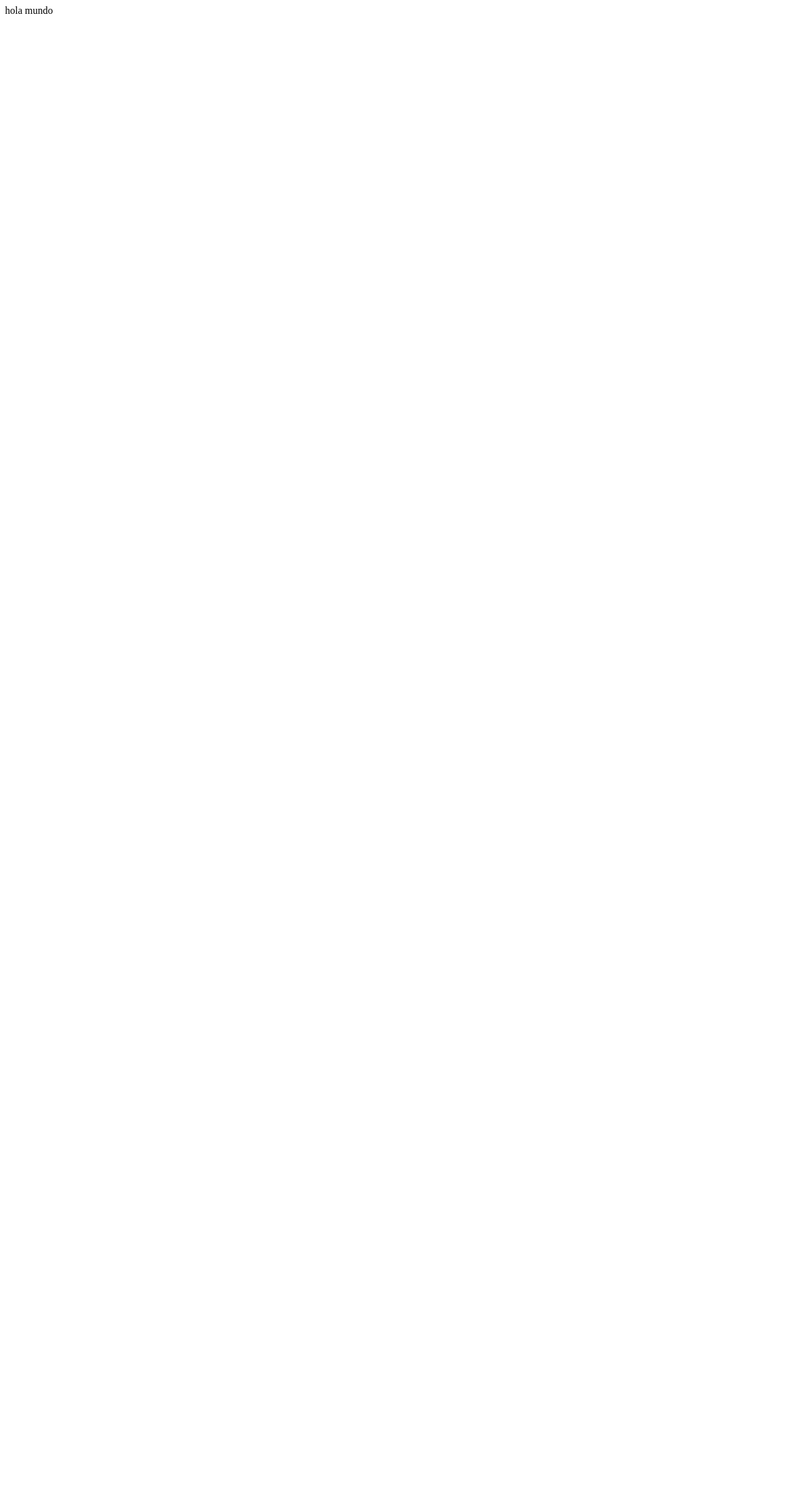
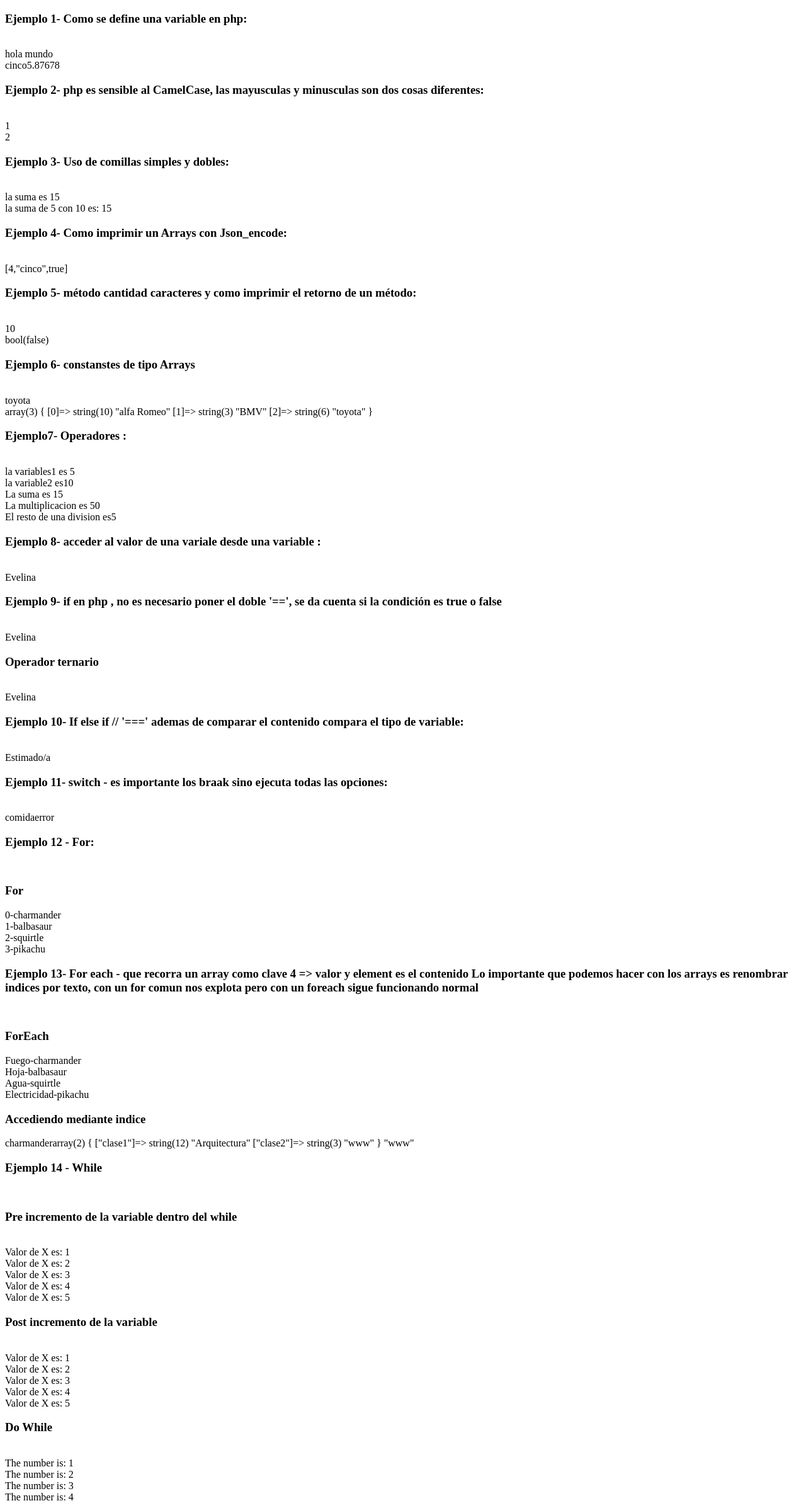
Before and after one commit to evelinanunez/php, a PHP site: page / in a window 1280 px wide. Before the commit the page is almost empty. Shown: the whole page at 63% size. Before the commit the page ends 22 px from the top, so only its background shows below. Run offline with PHP 8.4, Linux system fonts and the light colour scheme.

Commit message:
se suben ejemplos clase 1

```diff
--- a/index.php
+++ b/index.php
@@ -1,4 +1,222 @@
+<!doctype html>
+<html lang="es">
+<head>
+    <meta charset="UTF-8">
+    <meta name="viewport"
+          content="width=device-width, user-scalable=no, initial-scale=1.0, maximum-scale=1.0, minimum-scale=1.0">
+    <meta http-equiv="X-UA-Compatible" content="ie=edge">
+    <title>Evelina Celeste Nuñez</title>
+</head>
+<body>
+
+</body>
+</html>
+
+
+
 <?php
 
-echo "hola mundo";
+echo "<h3>Ejemplo 1- Como se define una variable en php: </h3> <br>" ;
+echo "hola mundo" . "<br>";
+ $variable = "cinco" . 5.87678;
+ echo $variable;
+
+
+ echo "<h3>Ejemplo 2- php es sensible al CamelCase, las mayusculas y minusculas son dos cosas diferentes:</h3> <br>";
+$variable = 1;
+$VARIABLE =2;
+echo $variable . "<br>";
+echo $VARIABLE . "<br>";
+
+
+echo "<h3>Ejemplo 3- Uso de comillas simples y dobles:</h3> <br>";
+// "caracteres de escape" cuando queremso utilizar comillas simple y dobles \" xxxxxxxx \"
+$x= 5;
+$y=10;
+
+// ' ' comillas simples lo toma como texto literal
+// " " comillas dobles le pedimos que interprete
+echo "la suma es " .  $x + $y . "<br>";
+echo "la suma de $x con $y es: " . $x +$y. "<br>";
+
+
+echo "<h3>Ejemplo 4- Como imprimir un Arrays con Json_encode:</h3> <br>";
+$y=true;
+$variable = [4,"cinco",$y];
+echo json_encode($variable);
+
+
+echo "<h3>Ejemplo 5- método cantidad caracteres y como imprimir el retorno de un método:</h3> <br>";
+$variable= "hola mundo";
+echo strlen($variable) . "<br>";
+
+// con var_dump imprimimos lo que nos devuelve el metodo
+var_dump(is_array($variable));
+
+
+echo "<h3>Ejemplo 6- constanstes de tipo Arrays</h3> <br>";
+define("autos", [
+        "alfa Romeo",
+        "BMV",
+        "toyota"
+    ]);
+
+echo autos[2] . "<br>";
+var_dump(autos) ;
+
+
+
+echo "<h3>Ejemplo7- Operadores : </h3> <br>";
+$variable1= 5;
+$variable2= 10;
+echo  "la variables1 es " . $variable1 . "<br>";
+echo "la variable2 es" . $variable2 . "<br>";
+$suma= $variable1 +$variable2;
+$multiplicacion= $variable1 * $variable2;
+$division= $variable1 / $variable2;
+$restoDivision= $variable1 % $variable2;
+$exponencial= $variable1 ** $variable2;
+
+echo "La suma es " . $suma . "<br>";
+echo "La multiplicacion es " . $multiplicacion . "<br>";
+echo "El resto de una division es" .$restoDivision . "<br>";
+
+
+echo "<h3> Ejemplo 8- acceder al valor de una variale desde una variable :</h3> <br>";
+$nombre= "Evelina";
+$nombreDeVariable="nombre";
+
+echo $$nombreDeVariable;
+
+
+echo "<h3>Ejemplo 9- if en php , no es necesario poner  el doble '==', se da cuenta si la condición es true o false</h3> <br>";
+
+$condicion =true;
+$nombre= "Evelina";
+$apellido="Nuñez";
+
+if($condicion == true){
+    echo $nombre;
+}else{
+    echo $apellido;
+}
+
+echo "<h3>Operador ternario</h3> <br>";
+
+echo $condicion ? $nombre : $apellido;
+
+
+
+echo "<h3>Ejemplo 10- If else if // '===' ademas de comparar el contenido compara el tipo de variable: </h3> <br>";
+$condicion ='2';
+$nombre= "Evelina";
+$apellido="Nuñez";
+
+if($condicion === 'nombre'){
+    echo $nombre;
+}else if($condicion === 'apellido'){
+    echo $apellido;
+}else{
+    echo "Estimado/a";
+}
+
+
+
+echo "<h3>Ejemplo 11- switch - es importante los braak sino ejecuta todas las opciones: </h3> <br>";
+$menu= "";
+
+switch($menu){
+    case "verdura":
+        echo "espinaca";
+        break;
+    case "fruta":
+        echo "manzana";
+        break;
+    default:
+        echo "comida";
+}
+
+// podemos sacar el break y utilizarlo a nuestro gusto como en el siguiente ejemplo:
+switch($menu){
+    case "verdura":
+    case "fruta":
+        echo "comida";
+        break;
+    default:
+        echo "error";
+}
+
+
+
+echo "<h3>Ejemplo 12 - For: </h3> <br>";
+
+$array =  [
+        0=>"charmander",
+        1=> "balbasaur" ,
+        2=> "squirtle" ,
+        3=> "pikachu"
+];
+
+echo "<h3> For</h3>";
+for ($i =0 ; $i < sizeof($array); $i++){
+    echo $i . "-" . $array[$i] ."<br>";
+}
+
+
+
+echo  "<h3>Ejemplo 13-  For each - que recorra un array como clave $i => valor y element es el contenido
+Lo importante que podemos hacer con los arrays es renombrar indices por texto, con un for comun nos explota pero con un foreach sigue funcionando normal</h3> <br>";
+
+$array =  [
+    "Fuego"=>"charmander",
+    "Hoja"=> "balbasaur" ,
+    "Agua"=> "squirtle" ,
+    "Electricidad"=> "pikachu"
+];
+
+echo "<h3> ForEach </h3>";
+foreach ($array as $i => $element)
+    echo $i . "-" . $element . "<br>";
+
+echo "<h3> Accediendo mediante indice </h3>";
+echo $array["Fuego"];
+
+// Ejemplo Array de arrays - ejemplos de renombrar indices y acceder a ellos
+$clasesPordocente =  [
+    "Ale"=>["clase1"=>"Arquitectura", "clase2"=>"www"],
+    "Facu"=> ["clase1"=>"intro", "clase2"=>"php base"] ,
+    "Omar"=> ["clase1"=>"boostrap", "clase2"=>"sympony"]
+];
+
+var_dump($clasesPordocente["Ale"]);
+echo json_encode($clasesPordocente["Ale"]["clase2"]);
+
+
+echo "<h3>Ejemplo 14 - While</h3> <br>";
+
+
+
+echo "<h3> Pre incremento de la variable dentro del while</h3> <br>";
+$x =0;
+
+while (++$x <= 5){
+    echo "Valor de X es: $x <br>";
+
+}
+echo "<h3> Post incremento de la variable</h3> <br>";
+$x= 1;
+while ($x <= 5){
+    echo "Valor de X es: $x <br>";
+    $x++;
+}
+
+// Ejemplo Do while
+
+echo "<h3> Do While</h3> <br>";
+$x= 1;
+ do{
+     echo "The number is: $x <br>";
+     $x++;
+ } while( $x < 5);
+
 ?>
```
